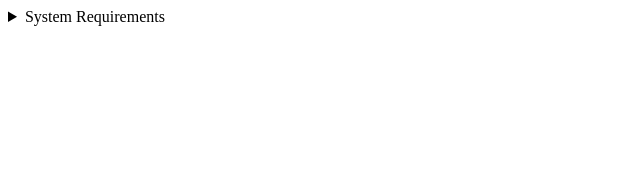
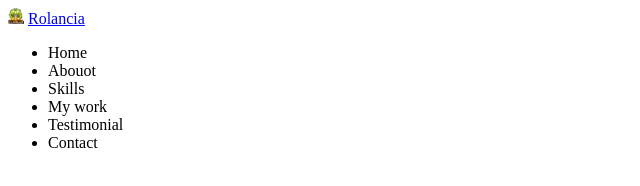
Before and after one commit to 95rolancia/portfolio-html-css-javascript, a plain HTML site: page index.html in a window 1280 px wide. Shown: the whole page, without its empty margins (0-640 px from the left). Drawn offline with Linux system fonts and the light colour scheme.

Commit message:
HTML: Navbar

```diff
--- a/index.html
+++ b/index.html
@@ -9,7 +9,7 @@
       contents="Someone's portfolio that wants to be a FE developer"
     />
     <meta name="author" contents="Rolancia" />
-    <link rel="icon" type="image/png" href="imgs/favicon.ico">
+    <link rel="icon" type="image/png" href="imgs/favicon.ico" />
     <script
       src="https://kit.fontawesome.com/8bdc7d2339.js"
       crossorigin="anonymous"
@@ -23,13 +23,31 @@
     <script src="main.js" defer></script>
   </head>
   <body>
-    <details>
-      <summary>System Requirements</summary>
-      <p>
-        Requires a computer running an operating system. The computer must have
-        some memory and ideally some kind of long-term storage. An input device
-        as well as some form of output device is recommended.
-      </p>
-    </details>
+    <!-- Navbar -->
+    <nav id="navbar">
+      <div class="navbar__logo">
+        <img src="imgs/favicon.ico" alt="logo" />
+        <a href="#">Rolancia</a>
+      </div>
+
+      <ul class="navbar__menu">
+        <li class="navbar__menu__item">Home</li>
+        <li class="navbar__menu__item">Abouot</li>
+        <li class="navbar__menu__item">Skills</li>
+        <li class="navbar__menu__item">My work</li>
+        <li class="navbar__menu__item">Testimonial</li>
+        <li class="navbar__menu__item">Contact</li>
+      </ul>
+    </nav>
+    <!-- About   -->
+    <section id="about"></section>
+    <!-- Skills -->
+    <section id="skills"></section>
+    <!-- Works -->
+    <section id="works"></section>
+    <!-- Testimonials -->
+    <section id="testimonials"></section>
+    <!-- Contact -->
+    <section id="contact"></section>
   </body>
 </html>
```
